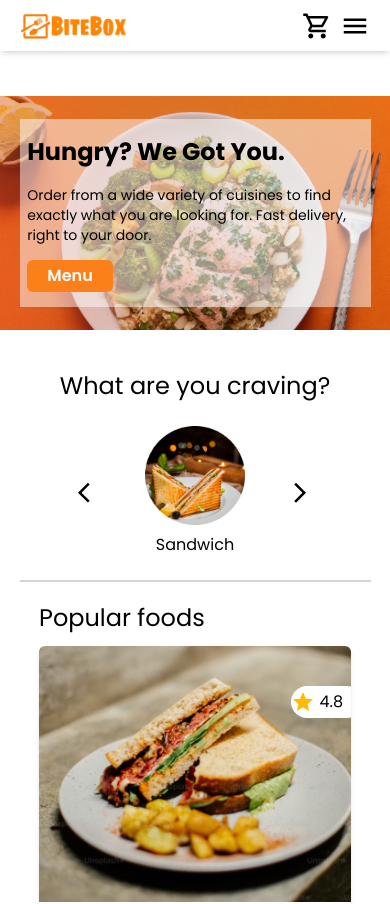
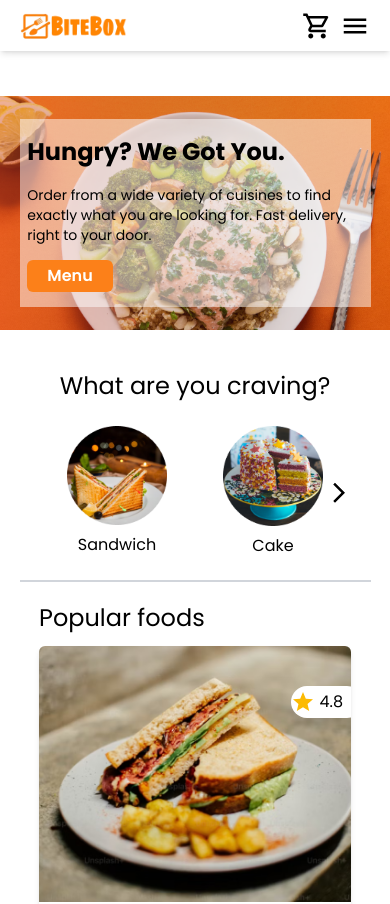
Before and after one commit to MuneerHashmat/bite-box, a React (Vite) app: page / in a window 390 px wide. Shown: the top 904 px of the page. Built offline with nearby package versions, Linux system fonts and the light colour scheme.

Commit message:
fixed issues with menu carousel

```diff
--- a/package.json
+++ b/package.json
@@ -20,6 +20,7 @@
     "react": "^18.2.0",
     "react-dom": "^18.2.0",
     "react-hot-toast": "^2.4.1",
+    "react-loading-skeleton": "^3.4.0",
     "react-markdown": "^9.0.1",
     "react-markdown-renderer": "^1.4.0",
     "react-multi-carousel": "^2.8.5",
--- a/src/components/Menu.jsx
+++ b/src/components/Menu.jsx
@@ -19,10 +19,10 @@ const Menu = () => {
       <h1 className="md:ml-[10vw] text-2xl text-center md:text-left md:text-[2rem]">
         What are you craving?
       </h1>
-      <div className="mt-6 w-[60vw] mx-auto relative">
+      <div className="mt-6 sm:w-[70vw] md:w-[60vw] w-[80vw] mx-auto relative">
         <Carousel
           responsive={responsive}
-          infinite={true}
+          infinite={false}
           customLeftArrow={<CustomLeftArrow />}
           customRightArrow={<CustomRightArrow />}
         >
--- a/src/utils/utils.js
+++ b/src/utils/utils.js
@@ -15,10 +15,10 @@ export const responsive = {
   },
   tablet: {
     breakpoint: { max: 1024, min: 464 },
-    items: 2,
+    items: 3,
   },
   mobile: {
     breakpoint: { max: 464, min: 0 },
-    items: 1,
+    items: 2,
   },
 };
```
Also changed, not shown: 1 other file (tests, documents, lock files or other folders).
